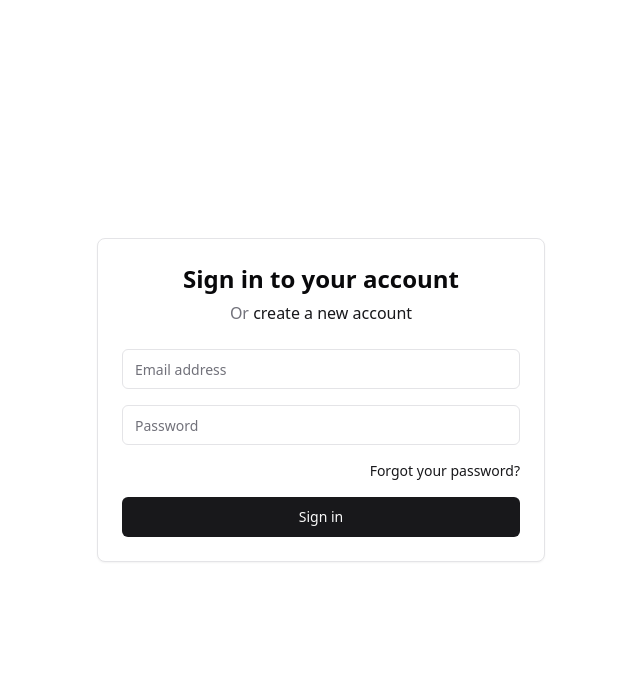
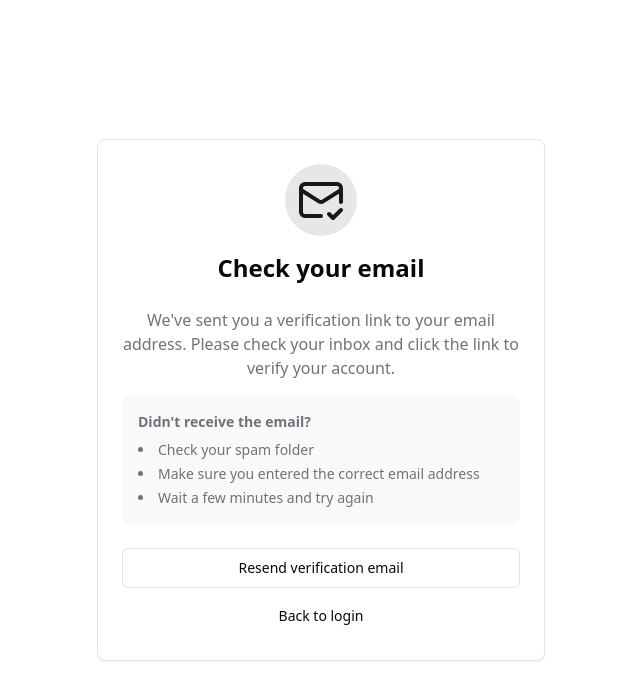
Before and after one commit to XoAuraHiru/to-do-react, a React (Vite) app in the folder frontend/: page /verify-email-sent in a window 1280 px wide. Before the commit this address led to /login. Shown: the top 700 px of the page, without its empty margins (319-959 px from the left). Built offline with nearby package versions, Linux system fonts and the light colour scheme.

Commit message:
Feature: added email verfication front end

```diff
--- a/frontend/src/App.jsx
+++ b/frontend/src/App.jsx
@@ -7,8 +7,8 @@ import Register from './components/auth/Register';
 //import ForgotPassword from './components/auth/ForgotPassword';
 //import ResetPassword from './components/auth/ResetPassword';
 import Dashboard from './components/dashboard/Dashboard';
-//import VerifyEmail from './components/auth/VerifyEmail';
-//import VerifyEmailSent from './components/auth/VerifyEmailSent';
+import VerifyEmail from './components/auth/VerifyEmail';
+import VerifyEmailSent from './components/auth/VerifyEmailSent';
 
 const App = () => {
   return (
@@ -22,6 +22,8 @@ const App = () => {
           <Route path="/reset-password" element={<ResetPassword />} />
           <Route path="/verify-email/:token" element={<VerifyEmail />} />
           <Route path="/verify-email-sent" element={<VerifyEmailSent />} /> */}
+          <Route path="/verify-email/:token" element={<VerifyEmail />} />
+          <Route path="/verify-email-sent" element={<VerifyEmailSent />} />
 
           {/* Protected routes */}
           <Route
--- /dev/null
+++ b/frontend/src/components/auth/VerifyEmail.jsx
@@ -0,0 +1,130 @@
+
+import { useEffect, useState } from 'react';
+import { useParams, useNavigate } from 'react-router-dom';
+import { Card, CardHeader, CardContent, CardFooter } from "@/components/ui/card";
+import { Button } from "@/components/ui/button";
+import { Alert, AlertDescription } from "@/components/ui/alert";
+import { Loader2, CheckCircle2, XCircle } from "lucide-react";
+import authService from '@/services/auth.service';
+
+const VerifyEmail = () => {
+  const { token } = useParams();
+  const navigate = useNavigate();
+  const [verificationStatus, setVerificationStatus] = useState('verifying');
+  const [error, setError] = useState('');
+
+  useEffect(() => {
+    verifyEmail();
+  }, [token]);
+
+  const verifyEmail = async () => {
+    try {
+      const result = await authService.verifyEmail(token);
+      if (result.success) {
+        setVerificationStatus('success');
+      } else {
+        setVerificationStatus('error');
+        setError(result.error || 'Verification failed');
+      }
+    } catch (err) {
+      setVerificationStatus('error');
+      setError(err.response?.data?.message || 'An unexpected error occurred');
+    }
+  };
+
+  const renderContent = () => {
+    switch (verificationStatus) {
+      case 'verifying':
+        return (
+          <>
+            <CardHeader>
+              <div className="flex flex-col items-center space-y-4">
+                <Loader2 className="h-12 w-12 text-primary animate-spin" />
+                <h2 className="text-2xl font-bold text-center">Verifying your email</h2>
+              </div>
+            </CardHeader>
+            <CardContent>
+              <p className="text-center text-muted-foreground">
+                Please wait while we verify your email address...
+              </p>
+            </CardContent>
+          </>
+        );
+
+      case 'success':
+        return (
+          <>
+            <CardHeader>
+              <div className="flex flex-col items-center space-y-4">
+                <div className="bg-green-50 p-3 rounded-full">
+                  <CheckCircle2 className="h-12 w-12 text-green-500" />
+                </div>
+                <h2 className="text-2xl font-bold text-center">Email verified!</h2>
+              </div>
+            </CardHeader>
+            <CardContent>
+              <p className="text-center text-muted-foreground">
+                Your email has been successfully verified. You can now sign in to your account.
+              </p>
+            </CardContent>
+            <CardFooter>
+              <Button
+                className="w-full"
+                onClick={() => navigate('/login')}
+              >
+                Go to login
+              </Button>
+            </CardFooter>
+          </>
+        );
+
+      case 'error':
+        return (
+          <>
+            <CardHeader>
+              <div className="flex flex-col items-center space-y-4">
+                <div className="bg-red-50 p-3 rounded-full">
+                  <XCircle className="h-12 w-12 text-red-500" />
+                </div>
+                <h2 className="text-2xl font-bold text-center">Verification failed</h2>
+              </div>
+            </CardHeader>
+            <CardContent>
+              <Alert variant="destructive">
+                <AlertDescription>{error}</AlertDescription>
+              </Alert>
+              <p className="text-center text-muted-foreground mt-4">
+                The email verification link may be invalid or expired.
+              </p>
+            </CardContent>
+            <CardFooter className="flex flex-col space-y-2">
+              <Button
+                variant="outline"
+                className="w-full"
+                onClick={() => window.location.reload()}
+              >
+                Try again
+              </Button>
+              <Button
+                variant="ghost"
+                className="w-full"
+                onClick={() => navigate('/login')}
+              >
+                Back to login
+              </Button>
+            </CardFooter>
+          </>
+        );
+    }
+  };
+
+  return (
+    <div className="min-h-screen flex items-center justify-center bg-background p-4">
+      <Card className="w-full max-w-md">
+        {renderContent()}
+      </Card>
+    </div>
+  );
+};
+
+export default VerifyEmail;
--- /dev/null
+++ b/frontend/src/components/auth/VerifyEmailSent.jsx
@@ -0,0 +1,55 @@
+
+import { Link } from 'react-router-dom';
+import { Card, CardHeader, CardContent, CardFooter } from "@/components/ui/card";
+import { Button } from "@/components/ui/button";
+import { MailCheck } from "lucide-react";
+
+const VerifyEmailSent = () => {
+  return (
+    <div className="min-h-screen flex items-center justify-center bg-background p-4">
+      <Card className="w-full max-w-md">
+        <CardHeader>
+          <div className="flex flex-col items-center space-y-4">
+            <div className="bg-primary/10 p-3 rounded-full">
+              <MailCheck className="h-12 w-12 text-primary" />
+            </div>
+            <h2 className="text-2xl font-bold text-center">Check your email</h2>
+          </div>
+        </CardHeader>
+
+        <CardContent>
+          <p className="text-center text-muted-foreground mb-4">
+            We&apos;ve sent you a verification link to your email address. Please check your inbox and click the link to verify your account.
+          </p>
+          <div className="bg-muted/50 rounded-lg p-4 text-sm text-muted-foreground">
+            <p className="mb-2">
+              <strong>Didn&apos;t receive the email?</strong>
+            </p>
+            <ul className="list-disc list-inside space-y-1">
+              <li>Check your spam folder</li>
+              <li>Make sure you entered the correct email address</li>
+              <li>Wait a few minutes and try again</li>
+            </ul>
+          </div>
+        </CardContent>
+
+        <CardFooter className="flex flex-col space-y-2">
+          <Button
+            variant="outline"
+            className="w-full"
+            onClick={() => window.location.reload()}
+          >
+            Resend verification email
+          </Button>
+          <Link to="/login" className="w-full">
+            <Button variant="ghost" className="w-full">
+              Back to login
+            </Button>
+          </Link>
+        </CardFooter>
+      </Card>
+    </div>
+  );
+};
+
+export default VerifyEmailSent;
```
